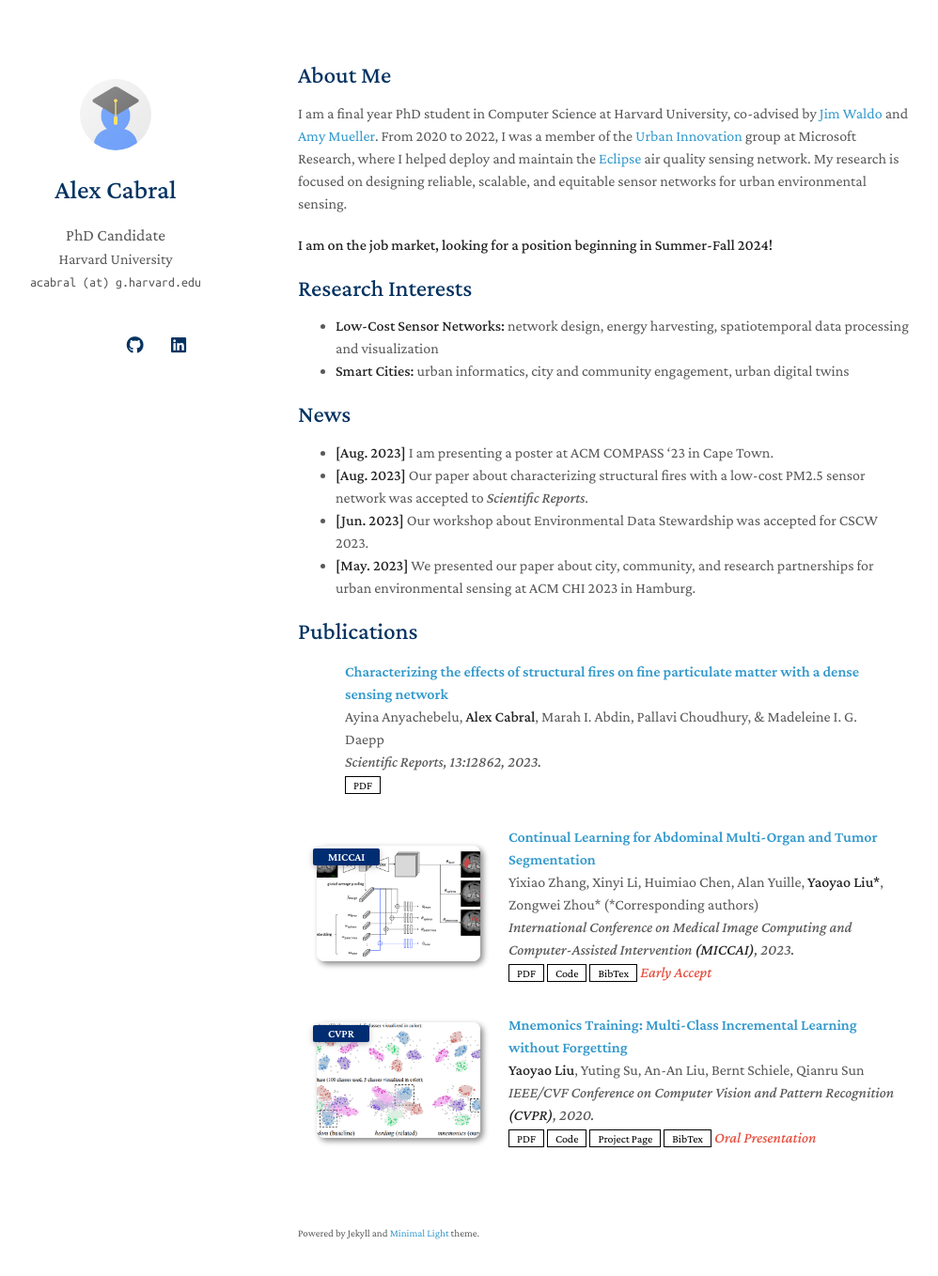
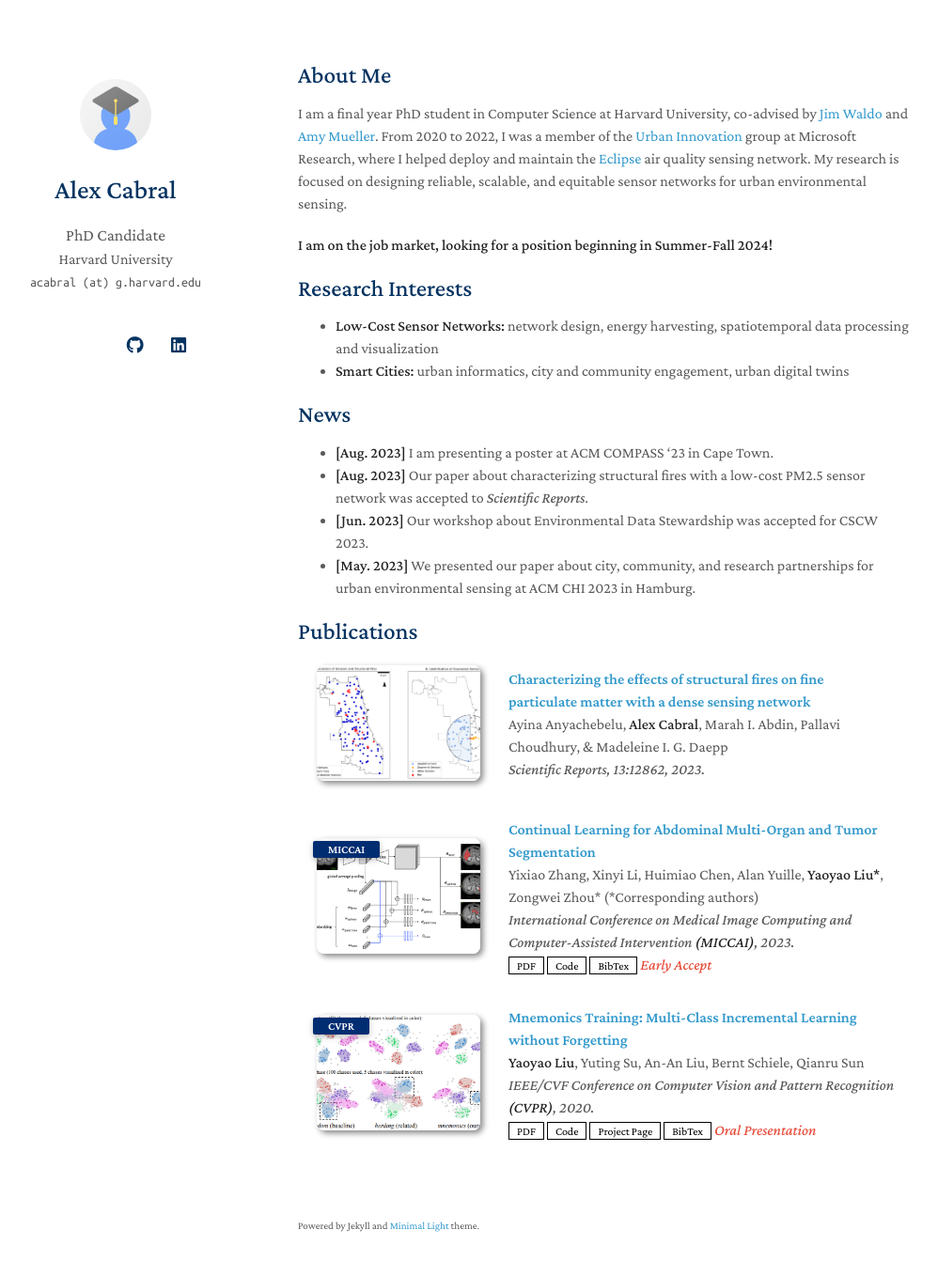
Before and after one commit to a-cabral/a-cabral.github.io, a Jekyll site: the page built from index.md, in a window 1280 px wide and 1393 px high. Shown: the top 1358 px of the window at 94% size, without its empty margins (153-1151 px from the left). Built offline with Jekyll 4.4.1, drawn with Linux system fonts in a browser that asks for light colours; nearby versions of some CDN libraries; a style sheet for code colours, icons or effects is not loaded; our own code applies the rules of GitHub Pages for plain Markdown files.

Commit message:
Update publications.yml

```diff
--- a/_data/publications.yml
+++ b/_data/publications.yml
@@ -4,7 +4,9 @@ main:
     authors: Ayina Anyachebelu, <strong>Alex Cabral</strong>, Marah I. Abdin, Pallavi Choudhury, & Madeleine I. G. Daepp
     #conference_short: MICCAI
     conference: Scientific Reports, 13:12862, 2023.
-    pdf: https://www.nature.com/articles/s41598-023-38392-3.pdf
+    #bibtex: https://bib.yliu.me/MICCAI23.txt
+    image: ./assets/img/semicircle_id.png
+    #pdf: https://www.nature.com/articles/s41598-023-38392-3.pdf
 
   - title: Continual Learning for Abdominal Multi-Organ and Tumor Segmentation
     authors: Yixiao Zhang, Xinyi Li, Huimiao Chen, Alan Yuille, <strong>Yaoyao Liu*</strong>, Zongwei Zhou* (*Corresponding authors)
```
